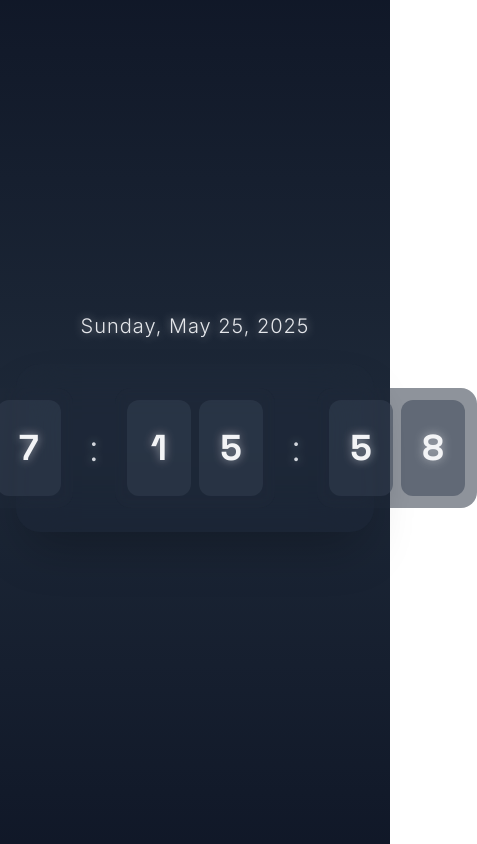
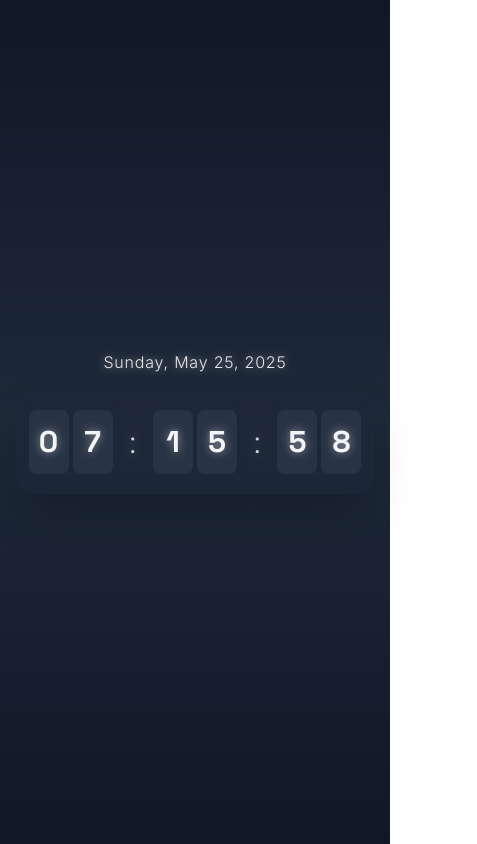
Before and after one commit to appunni/time, a website built with Vite: page index.html in a window 390 px wide. Shown: the whole page, 477 px wide, since content can reach past the window. Built offline with nearby package versions, Linux system fonts and the light colour scheme.

Commit message:
feat: enhance responsive design and mobile support

```diff
--- a/index.html
+++ b/index.html
@@ -3,7 +3,7 @@
   <head>
     <meta charset="UTF-8" />
     <link rel="icon" type="image/svg+xml" href="/vite.svg" />
-    <meta name="viewport" content="width=device-width, initial-scale=1.0" />
+    <meta name="viewport" content="width=device-width, initial-scale=1.0, viewport-fit=cover, user-scalable=no" />
     <title>Digital Clock</title>
     <link rel="preconnect" href="https://fonts.googleapis.com">
     <link rel="preconnect" href="https://fonts.gstatic.com" crossorigin>
--- a/src/main.ts
+++ b/src/main.ts
@@ -9,22 +9,22 @@ class DigitalClock {
   constructor() {
     // Main container
     this.container = document.createElement('div')
-    this.container.className = 'min-h-screen bg-gradient-to-b from-gray-900 via-gray-800 to-gray-900 flex items-center justify-center px-4'
+    this.container.className = 'min-h-screen bg-gradient-to-b from-gray-900 via-gray-800 to-gray-900 flex items-center justify-center p-4 md:px-6'
     document.body.appendChild(this.container)
 
     // Content wrapper with max width
     const contentWrapper = document.createElement('div')
-    contentWrapper.className = 'w-full max-w-4xl mx-auto flex flex-col items-center'
+    contentWrapper.className = 'w-full max-w-4xl mx-auto flex flex-col items-center landscape:py-2'
     this.container.appendChild(contentWrapper)
 
     // Date display
     this.dateDisplay = document.createElement('div')
-    this.dateDisplay.className = 'text-xl sm:text-2xl md:text-3xl text-gray-200 mb-6 sm:mb-8 md:mb-10 font-light tracking-wider text-center text-shadow-glow'
+    this.dateDisplay.className = 'text-base xs:text-lg sm:text-2xl md:text-3xl text-gray-200 mb-4 sm:mb-6 md:mb-8 font-light tracking-wider text-center text-shadow-glow landscape:mb-2 landscape:sm:mb-4'
     contentWrapper.appendChild(this.dateDisplay)
 
     // Clock face wrapper
     this.clockFace = document.createElement('div')
-    this.clockFace.className = 'w-full flex flex-row items-center justify-center gap-3 sm:gap-4 md:gap-6 p-6 sm:p-8 md:p-10 rounded-3xl bg-gray-800/30 backdrop-blur-xl shadow-2xl'
+    this.clockFace.className = 'w-full flex flex-row items-center justify-center gap-1.5 xs:gap-2 sm:gap-4 md:gap-6 p-3 xs:p-4 sm:p-6 md:p-8 rounded-2xl sm:rounded-3xl bg-gray-800/30 backdrop-blur-xl shadow-2xl'
     contentWrapper.appendChild(this.clockFace)
 
     this.initializeClock()
@@ -33,7 +33,7 @@ class DigitalClock {
 
   private createDigitGroup(values: [string, string]): HTMLElement {
     const group = document.createElement('div')
-    group.className = 'flex flex-row gap-2 sm:gap-3 bg-gray-800/50 backdrop-blur p-3 sm:p-4 rounded-2xl'
+    group.className = 'flex flex-row gap-1 xs:gap-1.5 sm:gap-3 bg-gray-800/50 backdrop-blur p-2 xs:p-3 sm:p-4 rounded-xl sm:rounded-2xl'
 
     group.appendChild(this.createDigit(values[0]))
     group.appendChild(this.createDigit(values[1]))
@@ -43,10 +43,10 @@ class DigitalClock {
 
   private createDigit(value: string): HTMLElement {
     const digit = document.createElement('div')
-    digit.className = 'w-16 sm:w-20 md:w-24 h-24 sm:h-32 md:h-40 relative bg-gray-700/50 rounded-xl overflow-hidden'
+    digit.className = 'w-10 xs:w-14 sm:w-20 md:w-24 h-16 xs:h-20 sm:h-32 md:h-40 relative bg-gray-700/50 rounded-lg sm:rounded-xl overflow-hidden landscape:h-14 landscape:xs:h-16 landscape:sm:h-24 landscape:md:h-32'
 
     const number = document.createElement('div')
-    number.className = 'absolute inset-0 flex items-center justify-center text-4xl sm:text-6xl md:text-7xl font-bold text-gray-100 font-clock text-shadow-glow'
+    number.className = 'absolute inset-0 flex items-center justify-center text-3xl xs:text-4xl sm:text-6xl md:text-7xl font-bold text-gray-100 font-clock text-shadow-glow landscape:text-2xl landscape:xs:text-3xl landscape:sm:text-5xl landscape:md:text-6xl'
     number.textContent = value
 
     digit.appendChild(number)
@@ -55,7 +55,7 @@ class DigitalClock {
 
   private createSeparator(): HTMLElement {
     const separator = document.createElement('div')
-    separator.className = 'text-4xl sm:text-6xl md:text-7xl font-light text-gray-300 mx-1 text-shadow-glow'
+    separator.className = 'text-3xl xs:text-4xl sm:text-6xl md:text-7xl font-light text-gray-300 mx-0.5 xs:mx-1 text-shadow-glow landscape:text-2xl landscape:xs:text-3xl landscape:sm:text-5xl landscape:md:text-6xl'
     separator.textContent = ':'
     return separator
   }
--- a/src/style.css
+++ b/src/style.css
@@ -3,6 +3,30 @@
 @layer base {
   body {
     font-family: 'Inter', sans-serif;
+    -webkit-tap-highlight-color: transparent;
+    overscroll-behavior: none;
+  }
+
+  @media (display-mode: standalone) {
+    body {
+      padding: env(safe-area-inset-top) env(safe-area-inset-right) env(safe-area-inset-bottom) env(safe-area-inset-left);
+    }
+  }
+}
+
+@layer components {
+  @media (max-width: 374px) {
+    .xs\:text-lg { font-size: 1.125rem; }
+    .xs\:text-3xl { font-size: 1.875rem; }
+    .xs\:text-4xl { font-size: 2.25rem; }
+    .xs\:w-14 { width: 3.5rem; }
+    .xs\:h-16 { height: 4rem; }
+    .xs\:h-20 { height: 5rem; }
+    .xs\:gap-1\.5 { gap: 0.375rem; }
+    .xs\:gap-2 { gap: 0.5rem; }
+    .xs\:p-3 { padding: 0.75rem; }
+    .xs\:p-4 { padding: 1rem; }
+    .xs\:mx-1 { margin-left: 0.25rem; margin-right: 0.25rem; }
   }
 }
 
@@ -14,4 +38,11 @@
   .text-shadow-glow {
     text-shadow: 0 0 10px rgba(255, 255, 255, 0.5);
   }
+
+  @supports (backdrop-filter: blur()) {
+    .backdrop-blur {
+      backdrop-filter: blur(8px);
+      -webkit-backdrop-filter: blur(8px);
+    }
+  }
 }
```
